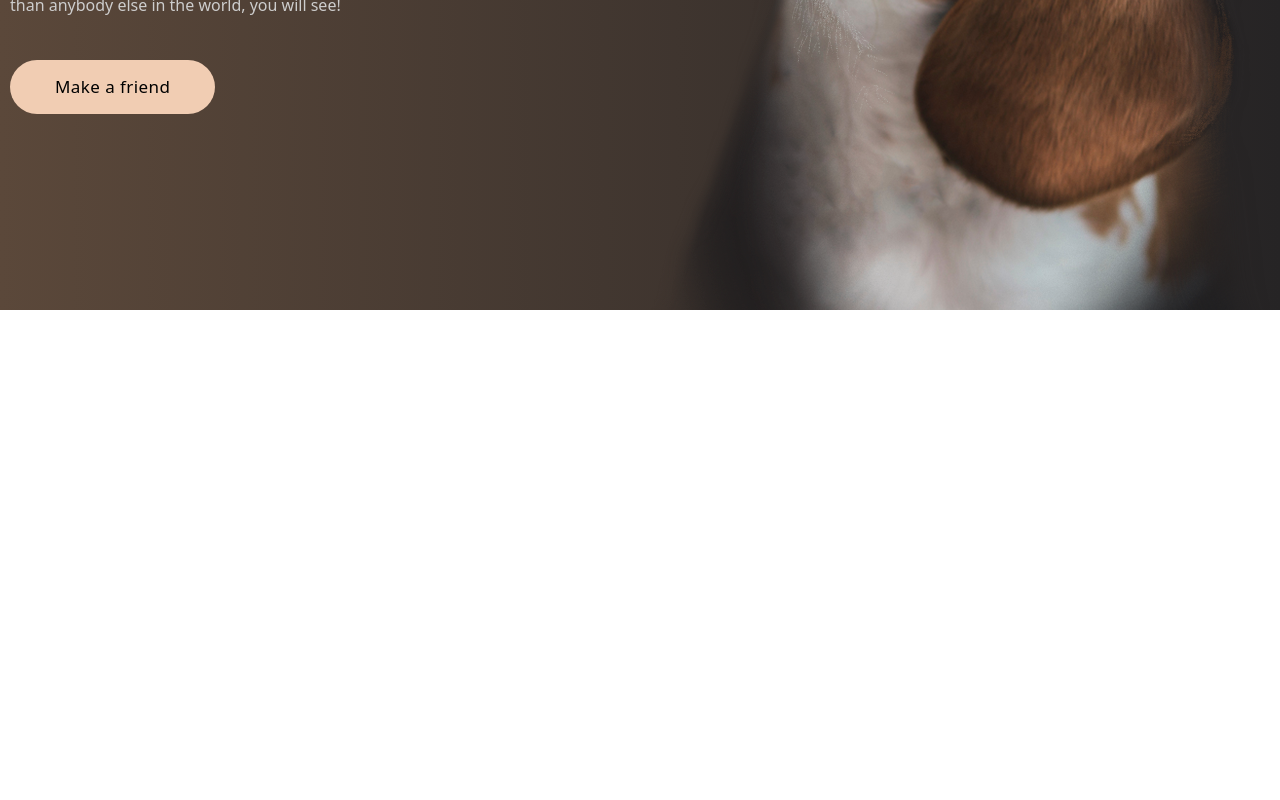
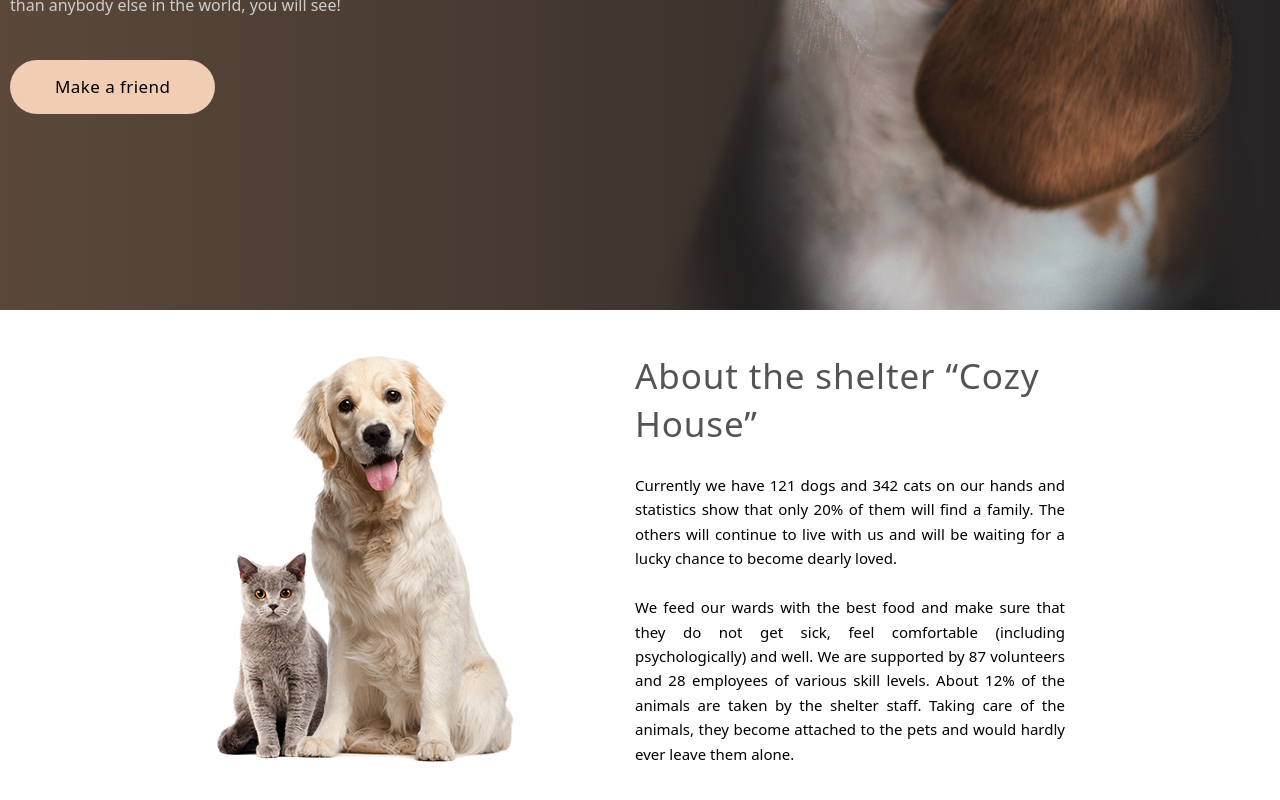
Before and after one commit to gulu-guluzade/cozy-house, a Next.js app: page / in a window 1280 px wide. Shown: the part 608-1408 px from the top of the page. Before the commit the page ends 918 px from the top, so only its background shows below. Built offline with nearby package versions, Linux system fonts and the light colour scheme.

Commit message:
Section about added to home page

```diff
--- a/app/page.tsx
+++ b/app/page.tsx
@@ -1,9 +1,11 @@
+import About from '@/components/about';
 import Hero from '@/components/hero';
 
 const Home = () => {
   return (
     <main>
       <Hero />
+      <About />
     </main>
   );
 };
```
